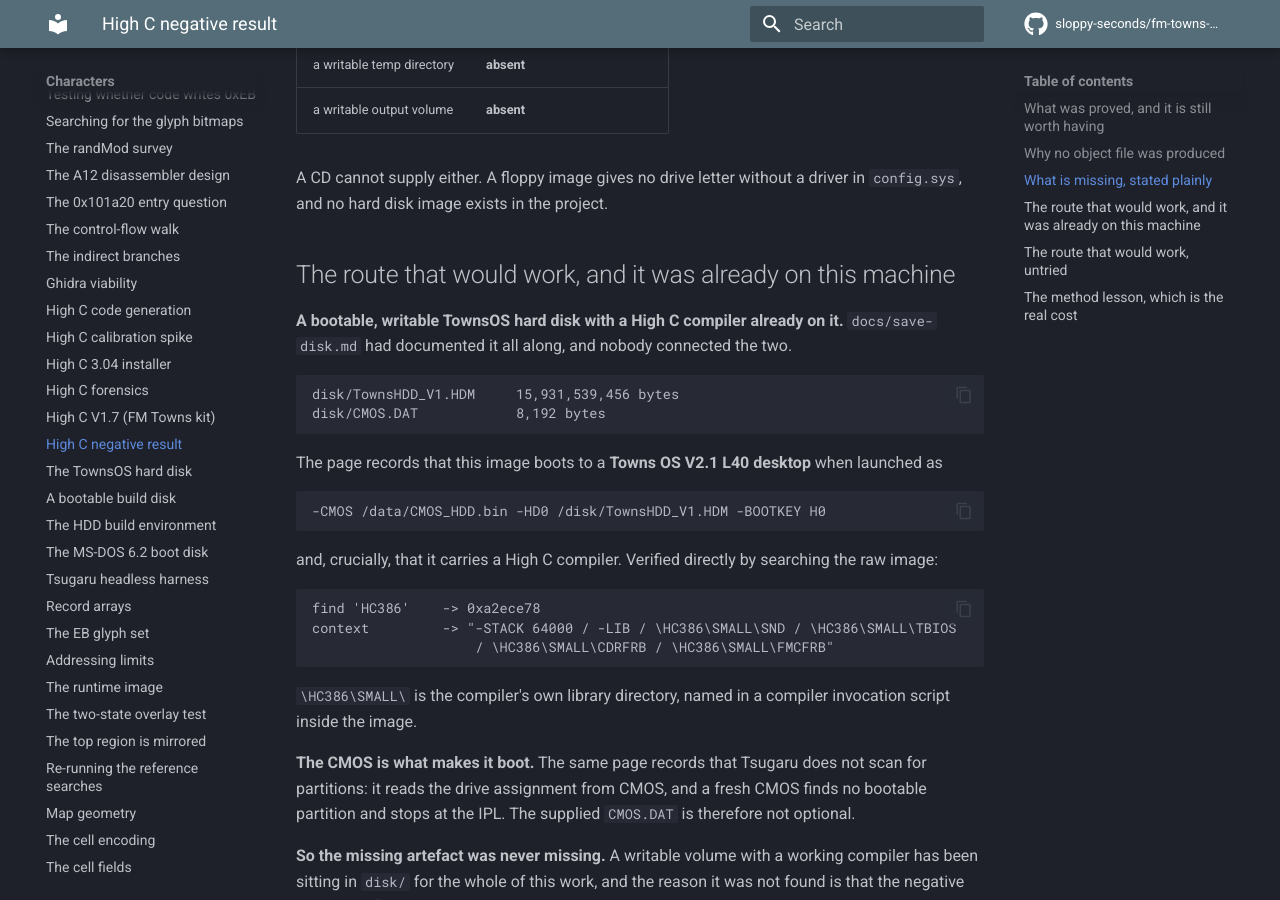
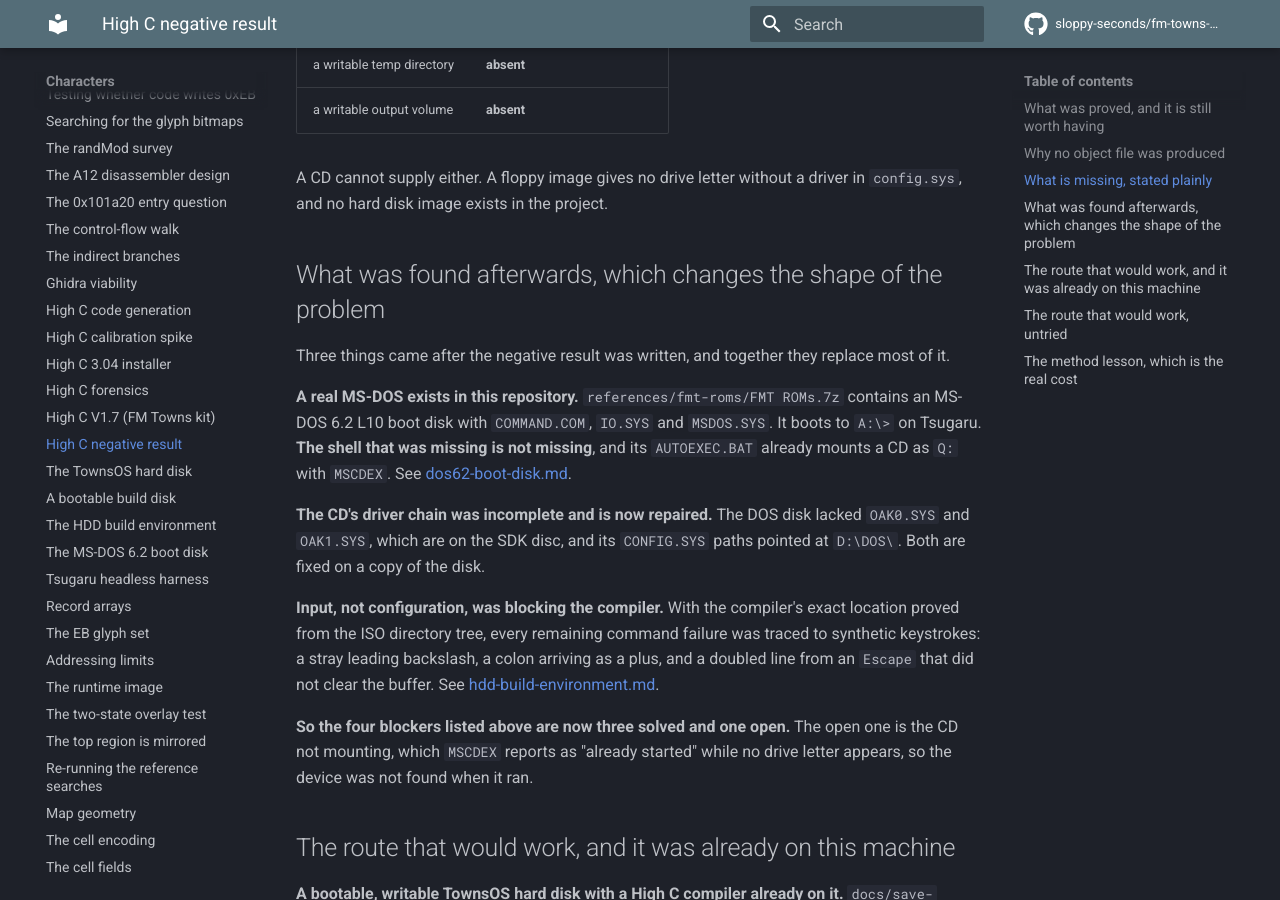
Before and after one commit to sloppy-seconds/fm-towns-ultima, an MkDocs documentation site: the page built from docs/highc-negative-result.md, in a window 1280 px wide and 900 px high, scrolled down 2257 px. Built offline with MkDocs 1.6.1 and Material for MkDocs 9.7.7, drawn with Linux system fonts in a browser that asks for light colours; comment, search, counter and statistics services are not loaded.

Commit message:
Update the negative result: three of its four blockers are now solved
The negative result was written before the MS-DOS boot disk was found in references/fmt-roms. Three things came after
it that replace most of it.

A REAL MS-DOS EXISTS IN THIS REPOSITORY. The 6.2 L10 boot disk has COMMAND.COM, IO.SYS and MSDOS.SYS and boots to
A:\> on Tsugaru. The shell the negative result called missing was never missing.

THE CD DRIVER CHAIN WAS INCOMPLETE AND IS REPAIRED. The disk lacked OAK0.SYS and OAK1.SYS, which are on the SDK disc,
and its CONFIG.SYS paths pointed at D:\DOS\. Both fixed on a copy.

INPUT, NOT CONFIGURATION, WAS BLOCKING THE COMPILER. With the compiler's location proved from the ISO tree, every
remaining command failure traced to synthetic keystrokes: a stray backslash, a colon arriving as a plus, and a doubled
line from an Escape that did not clear the buffer.

So four blockers are three solved and one open, and the open one is the CD not mounting: MSCDEX reports already
started while no drive letter appears, meaning the device was not found when it ran.

```diff
--- a/docs/highc-negative-result.md
+++ b/docs/highc-negative-result.md
@@ -85,6 +85,26 @@ was corrected, but correcting it does not make a CD filesystem writable. **A `.O
 A CD cannot supply either. A floppy image gives no drive letter without a driver in `config.sys`, and no hard disk
 image exists in the project.
 
+## What was found afterwards, which changes the shape of the problem
+
+Three things came after the negative result was written, and together they replace most of it.
+
+**A real MS-DOS exists in this repository.** `references/fmt-roms/FMT ROMs.7z` contains an MS-DOS 6.2 L10 boot
+disk with `COMMAND.COM`, `IO.SYS` and `MSDOS.SYS`. It boots to `A:\>` on Tsugaru. **The shell that was missing is not
+missing**, and its `AUTOEXEC.BAT` already mounts a CD as `Q:` with `MSCDEX`. See
+[dos62-boot-disk.md](dos62-boot-disk.md).
+
+**The CD's driver chain was incomplete and is now repaired.** The DOS disk lacked `OAK0.SYS` and `OAK1.SYS`, which
+are on the SDK disc, and its `CONFIG.SYS` paths pointed at `D:\DOS\`. Both are fixed on a copy of the disk.
+
+**Input, not configuration, was blocking the compiler.** With the compiler's exact location proved from the ISO
+directory tree, every remaining command failure was traced to synthetic keystrokes: a stray leading backslash, a
+colon arriving as a plus, and a doubled line from an `Escape` that did not clear the buffer. See
+[hdd-build-environment.md](hdd-build-environment.md).
+
+**So the four blockers listed above are now three solved and one open.** The open one is the CD not mounting, which
+`MSCDEX` reports as "already started" while no drive letter appears, so the device was not found when it ran.
+
 ## The route that would work, and it was already on this machine
 
 **A bootable, writable TownsOS hard disk with a High C compiler already on it.** `docs/save-disk.md` had documented
```
